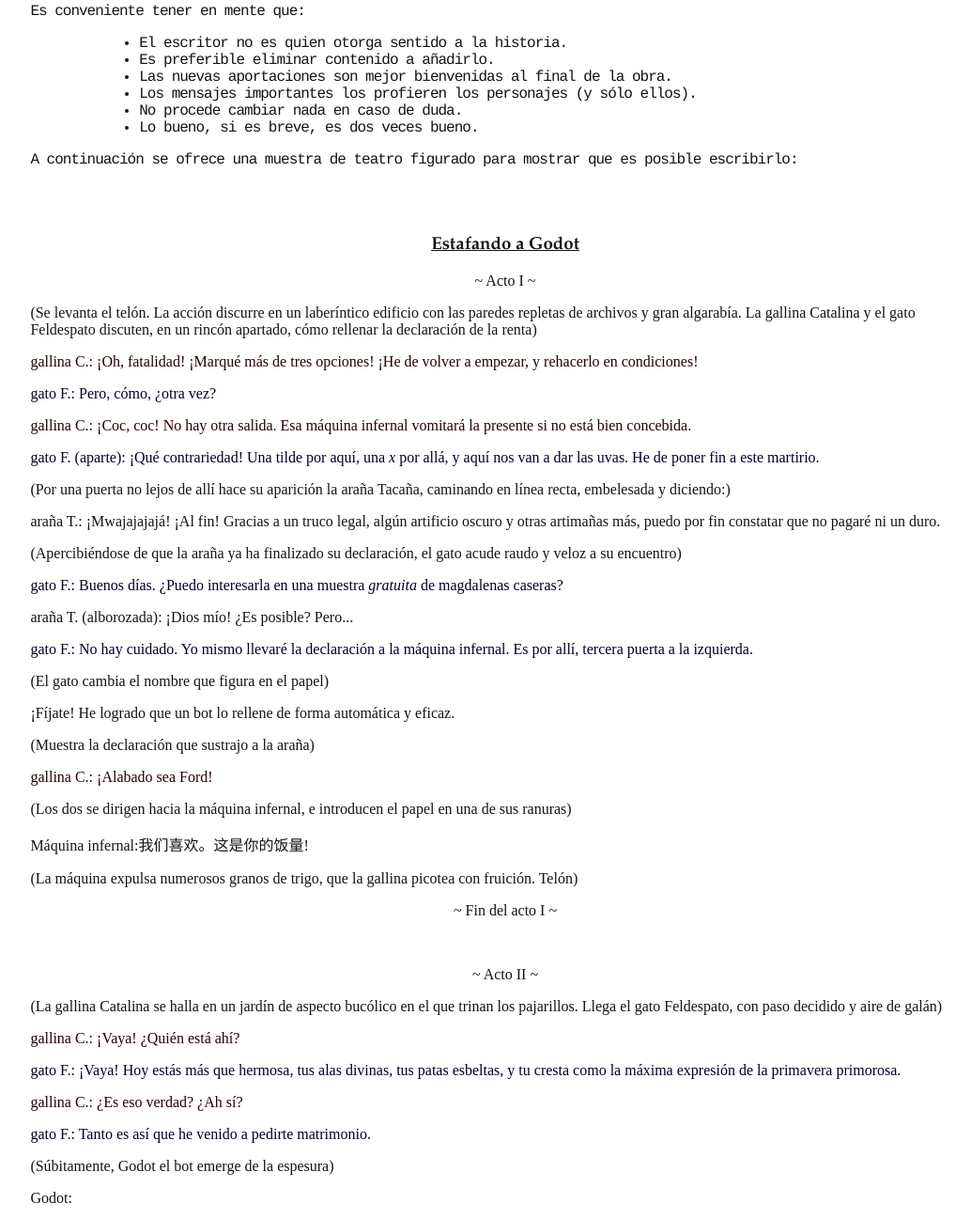
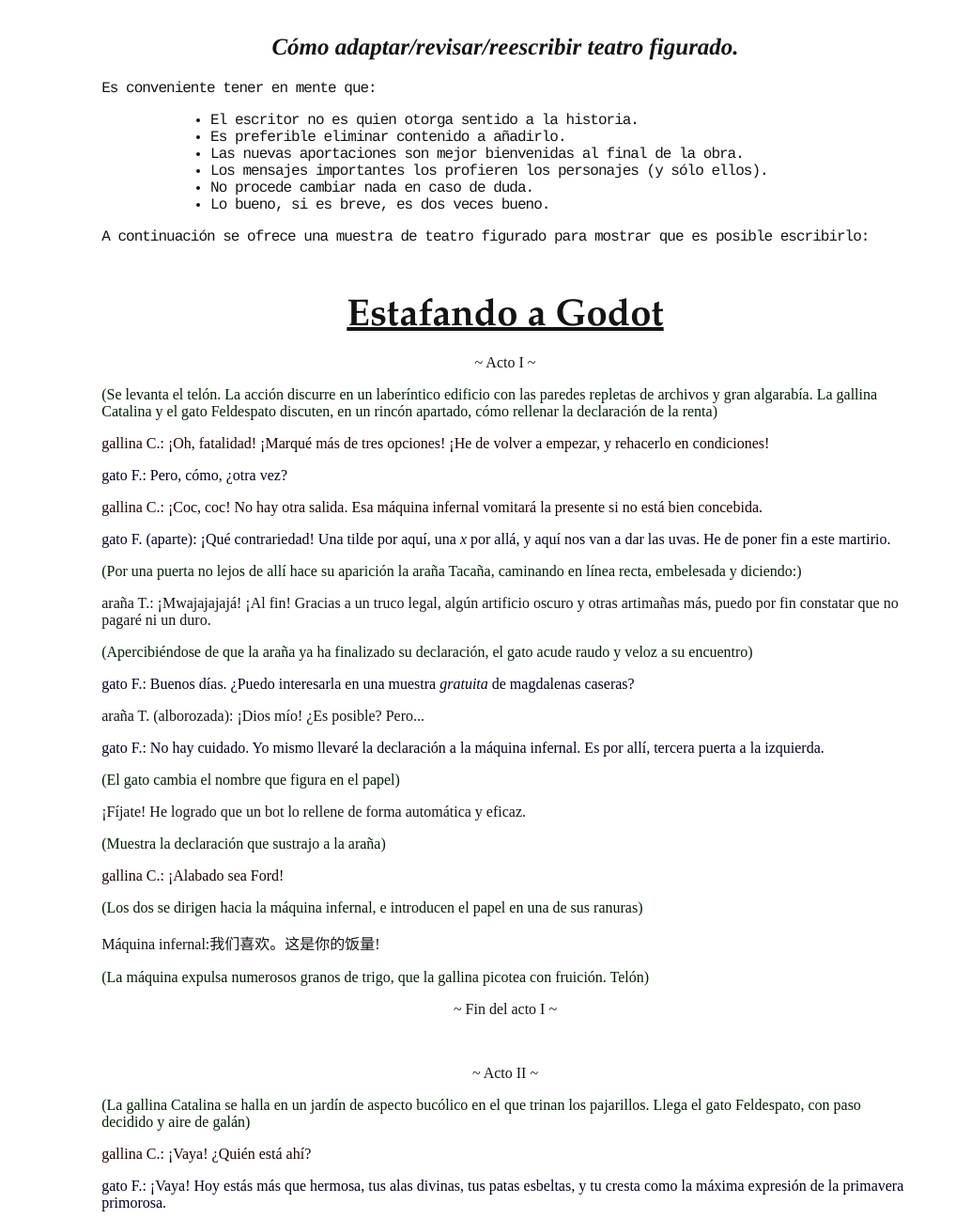
Before and after one commit to gonthalo/Teatro-Figurado, a plain HTML site: page index.html in a window 1280 px wide. Shown: the part 1488-2785 px from the top of the page at 94% size, without its empty margins (102-1136 px from the left). Drawn offline with Linux system fonts and the light colour scheme.

Commit message:
Update style.css

```diff
--- a/style.css
+++ b/style.css
@@ -4,8 +4,8 @@ body {
 }
 p {
 	padding: none;
-	margin-left: 10%;
-	margin-right: 10%;
+	margin-left: 16%;
+	margin-right: 16%;
 }
 p.guia {
 	text-decoration: bold;
@@ -14,31 +14,47 @@ p.guia {
 	letter-spacing: -1px;
 }
 p.gc {
-	color: rgb(40, 0, 0);
+	color: rgb(30, 0, 0);
 }
 p.gf {
-	color: rgb(0, 0, 40);
+	color: rgb(0, 0, 30);
+}
+p.ac {
+	color: rgb(0, 30, 0);
+}
+ul {
+}
+ul.gb {
+	list-style-type: none;
+	font-family: monospace;
+	font-size: 15px;
+	color: rgb(5, 200, 100);
+	background-color: black;
+	margin-left: 20%;
+	margin-right: 44%;
 }
 ul.guia {
 	padding: none;
 	text-decoration: bold;
 	font-family: courier;
-	text-align: justify;
-	margin-left: 16%;
-	margin-right: 16%;
+	text-align: left;
 	letter-spacing: -1px;
+	margin-left: 22%;
+	margin-right: 22%;
 }
 h2 {
 	text-align: center;
 	font-family: times;
-	font-size: 25;
+	font-size: 25px;
 	font-style: italic;
 }
 h3 {
 	text-align: center;
-	font-size: 40;
+	font-size: 40px;
 	text-decoration: underline;
 	font-family: palatino;
+	padding: none;
+	margin: 0;
 }
 h1 {
 	text-align: center;
```
